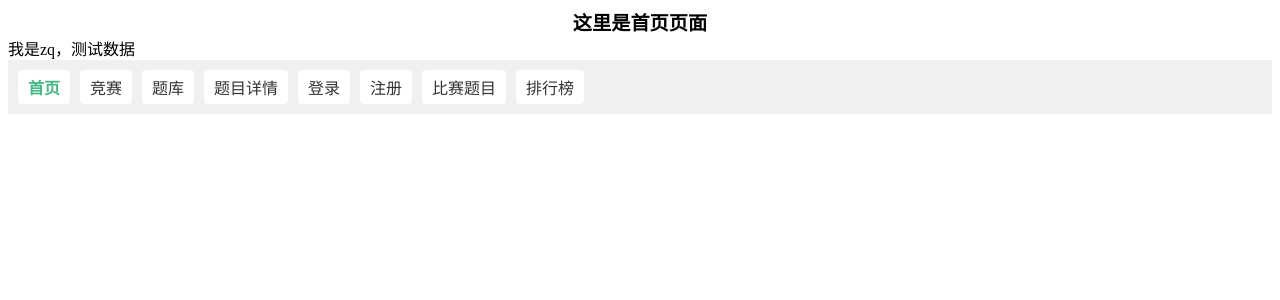
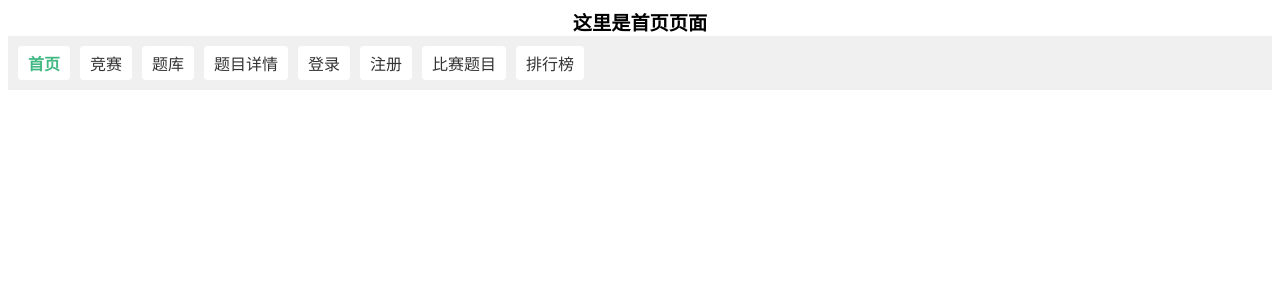
Before and after one commit to JGG0sbp66/reborn_oj_master, a Vue app: page /nav/home in a window 1280 px wide. Shown: the top 300 px of the page. Built offline with nearby package versions, Linux system fonts and the light colour scheme; the HTML template or start-up script is replaced by a standard one.

Commit message:
移除首页组件中的测试数据

```diff
--- a/src/views/nav/home.vue
+++ b/src/views/nav/home.vue
@@ -1,6 +1,5 @@
 <template>
     <showtitle text="这里是首页页面"/>
-    我是zq，测试数据
     <navlinks/>
 
   </template>
```
